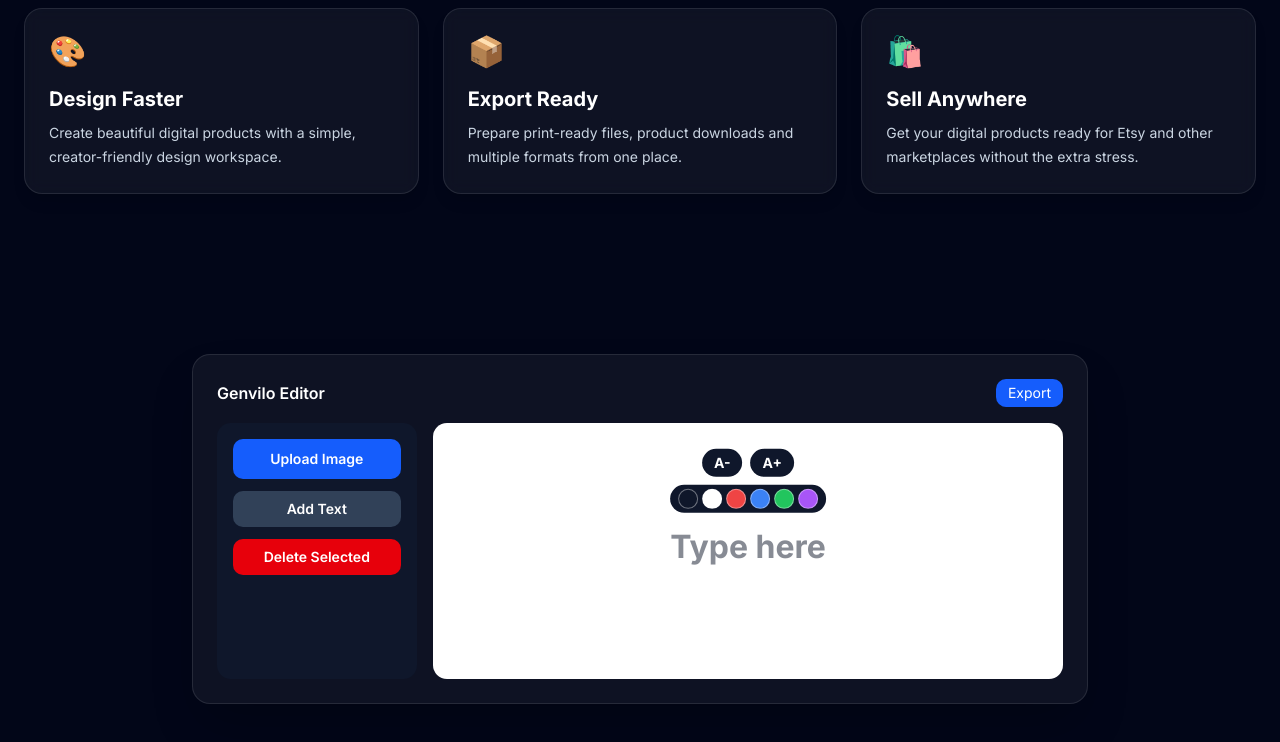
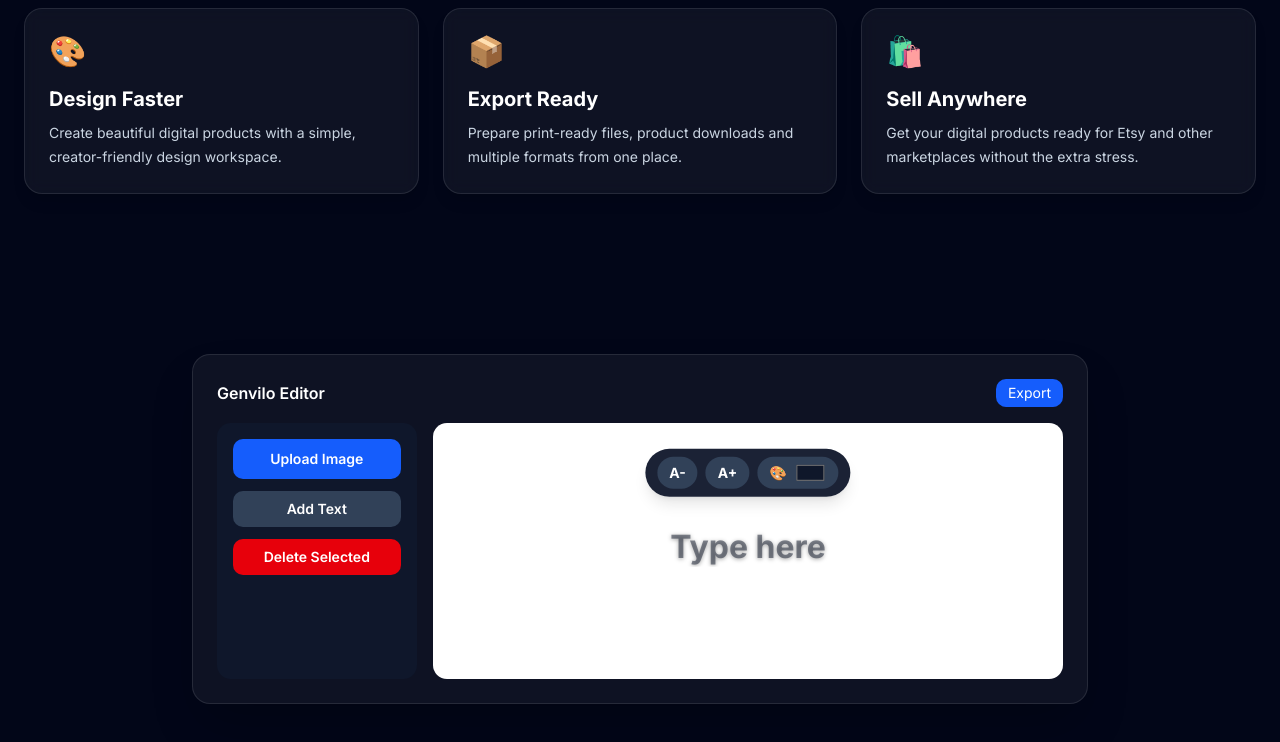
Before and after one commit to Stewey95/yourdesign, a Next.js app: page / in a window 1280 px wide. Both pictures are taken after a click on the button "Add Text". Shown: the part 611-1353 px from the top of the page. Built offline with nearby package versions, Linux system fonts and the light colour scheme.

Commit message:
Improve text colour controls

```diff
--- a/components/EditorPreview.tsx
+++ b/components/EditorPreview.tsx
@@ -15,15 +15,6 @@ type DesignItem =
       fontSize: number;
       color: string;
     };
-
-const textColors = [
-  "#0f172a",
-  "#ffffff",
-  "#ef4444",
-  "#3b82f6",
-  "#22c55e",
-  "#a855f7",
-];
 
 export default function EditorPreview() {
   const [items, setItems] = useState<DesignItem[]>([]);
@@ -374,37 +365,38 @@ export default function EditorPreview() {
               {item.type === "text" && (
                 <div className="relative">
                   {selectedItemId === item.id && (
-                    <div className="absolute -top-20 left-1/2 z-10 hidden -translate-x-1/2 flex-col items-center gap-2 md:flex">
-                      <div className="flex gap-2">
+                    <div className="absolute -top-20 left-1/2 z-10 flex -translate-x-1/2 flex-col items-center gap-2">
+                      <div className="flex gap-2 rounded-full bg-slate-900/95 px-3 py-2 shadow-lg">
                         <button
                           type="button"
                           onPointerDown={(e) => e.stopPropagation()}
                           onClick={() => changeTextSize(item.id, -4)}
-                          className="rounded-full bg-slate-900 px-3 py-1 text-sm font-bold text-white"
+                          className="rounded-full bg-slate-700 px-3 py-1 text-sm font-bold text-white"
                         >
                           A-
                         </button>
+
                         <button
                           type="button"
                           onPointerDown={(e) => e.stopPropagation()}
                           onClick={() => changeTextSize(item.id, 4)}
-                          className="rounded-full bg-slate-900 px-3 py-1 text-sm font-bold text-white"
+                          className="rounded-full bg-slate-700 px-3 py-1 text-sm font-bold text-white"
                         >
                           A+
                         </button>
-                      </div>
 
-                      <div className="flex gap-1 rounded-full bg-slate-900 px-2 py-1">
-                        {textColors.map((color) => (
-                          <button
-                            key={color}
-                            type="button"
-                            onPointerDown={(e) => e.stopPropagation()}
-                            onClick={() => changeTextColor(item.id, color)}
-                            className="h-5 w-5 rounded-full border border-white/40"
-                            style={{ backgroundColor: color }}
+                        <label
+                          onPointerDown={(e) => e.stopPropagation()}
+                          className="flex cursor-pointer items-center gap-2 rounded-full bg-slate-700 px-3 py-1 text-sm font-bold text-white"
+                        >
+                          🎨
+                          <input
+                            type="color"
+                            value={item.color}
+                            onChange={(e) => changeTextColor(item.id, e.target.value)}
+                            className="h-6 w-8 cursor-pointer border-0 bg-transparent p-0"
                           />
-                        ))}
+                        </label>
                       </div>
                     </div>
                   )}
@@ -445,6 +437,7 @@ export default function EditorPreview() {
                       style={{
                         fontSize: item.fontSize,
                         color: item.color,
+                        textShadow: "0 1px 4px rgba(0,0,0,0.35)",
                         lineHeight: 1.15,
                         touchAction: "none",
                         width: `${Math.max((item.value || "Type here").length + 1, 9)}ch`,
@@ -468,6 +461,7 @@ export default function EditorPreview() {
                       style={{
                         fontSize: item.fontSize,
                         color: item.color,
+                        textShadow: "0 1px 4px rgba(0,0,0,0.35)",
                         lineHeight: 1.15,
                         touchAction: "none",
                       }}
```
